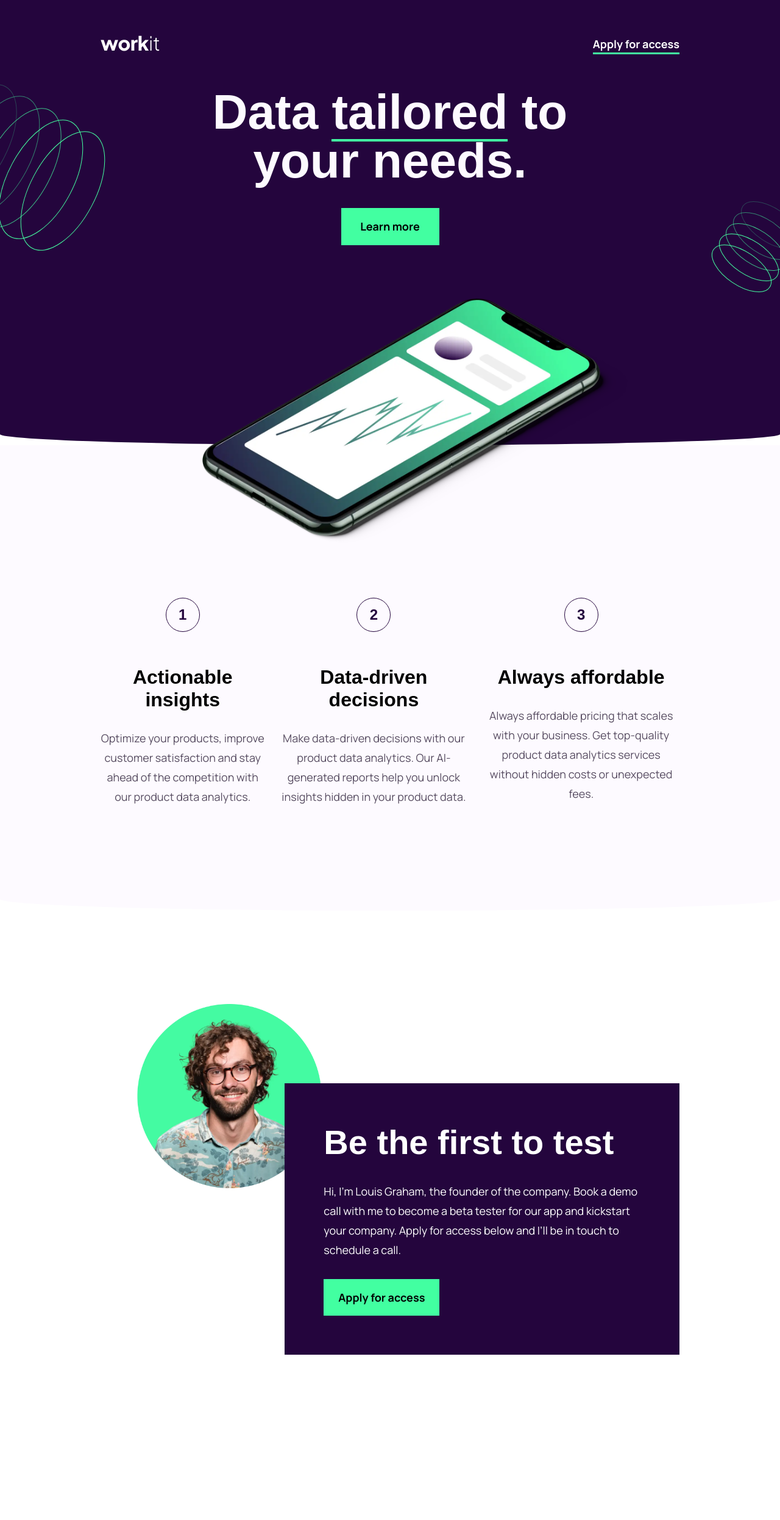
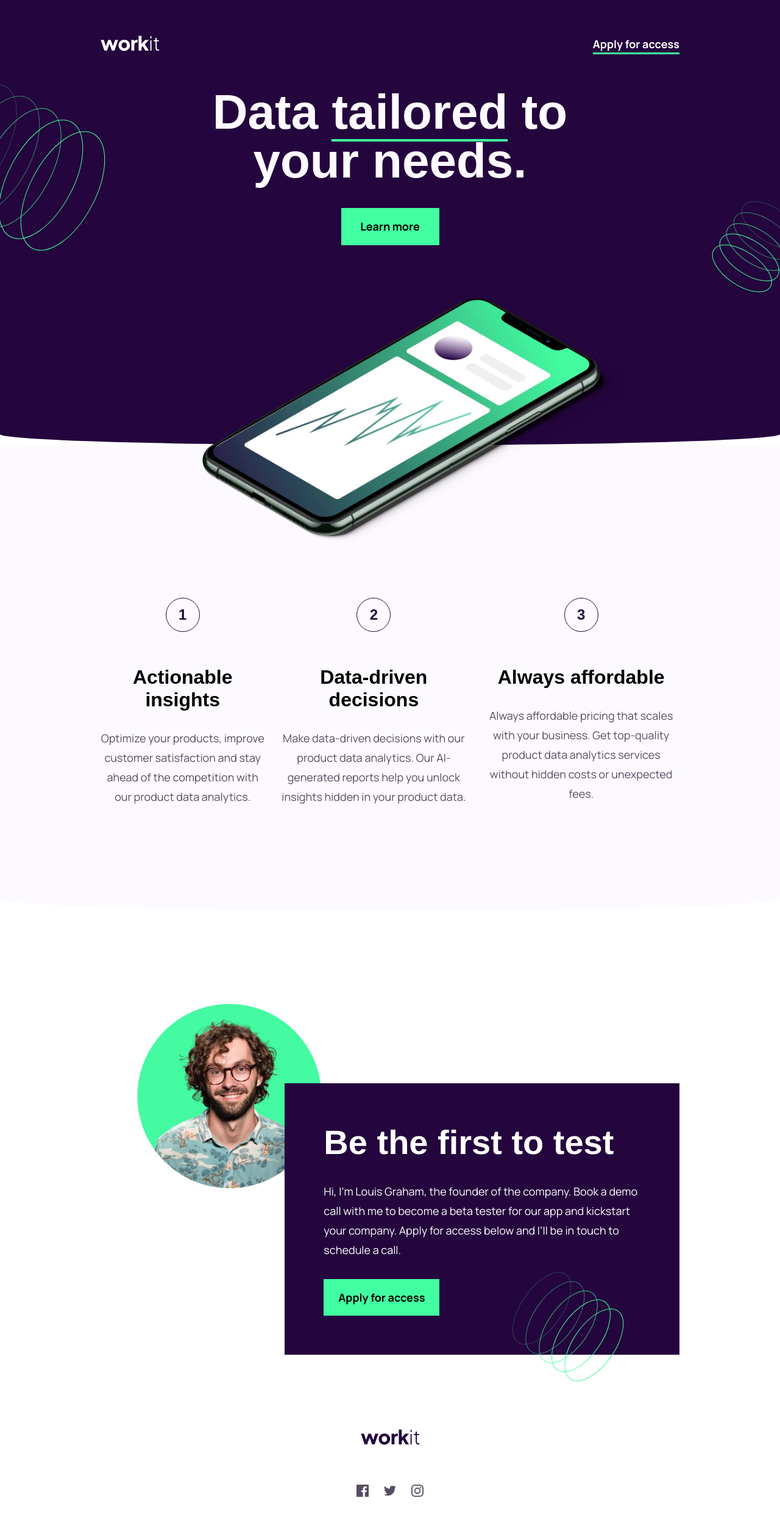
Before and after one commit to rafalolszak/workit-landing-page, a plain HTML site: page index.html in a window 1280 px wide. Shown: the top 2492 px of the page at 61% size. Before the commit the page ends 2343 px from the top, so only its background shows below. Drawn offline with Linux system fonts and the light colour scheme; a web font is replaced by a local one.

Commit message:
Add files via upload

```diff
--- a/index.html
+++ b/index.html
@@ -10,8 +10,8 @@
 <body>
 
   <header>
-    <img class="bg-pattern-1" src="assets/images/bg-pattern-1.svg" alt="">
-    <img class="bg-pattern-2" src="assets/images/bg-pattern-2.svg" alt="">
+    <img class="bg-pattern-1" src="assets/images/bg-pattern-1.svg" alt="bg-pattern-1">
+    <img class="bg-pattern-2" src="assets/images/bg-pattern-2.svg" alt="bg-pattern-2">
     <div class="container">
       <nav>
         <div class="logo">
@@ -65,7 +65,18 @@
         <h2 class="founder-tittle">Be the first to test</h2>
         <p class="founder-description">Hi, I'm Louis Graham, the founder of the company. Book a demo call with me to become a beta tester for our app and kickstart your company. Apply for access below and I’ll be in touch to schedule a call.</p>
         <button class="cta-button">Apply for access</button>
+        <img class="bg-pattern-3" src="assets/images/bg-pattern-3.svg" alt="bg-pattern-3">
       </div>
+    </div>
+
+    <div class="logo-footer">
+      <img src="assets/images/logo-dark.svg" alt="logo-footer">
+    </div>
+
+    <div class="social-icons">
+      <img src="assets/images/icon-facebook.svg" alt="icon-facebook">
+      <img src="assets/images/icon-twitter.svg" alt="icon-twitter">
+      <img src="assets/images/icon-instagram.svg" alt="icon-instagram">
     </div>
   </footer>
   <!-- Apply for access
--- a/style.css
+++ b/style.css
@@ -61,6 +61,8 @@ html{
 body{
     font-family: 'Manrope', sans-serif;
     font-size: var(--fs-body);
+    width: 100vw;
+    min-height: 100vh;
 
 
 }
@@ -79,7 +81,9 @@ header .bg-pattern-1{
 
 header .bg-pattern-2{
     position: absolute;
-    right: -48px;
+    /* right: -48px; */
+    right: 0;
+    transform: translateX(28%);
     top:314px;
 }
 
@@ -136,7 +140,7 @@ nav button:hover{
     height: 6.1rem;
 }
 
-.banner-button:hover{
+.cta-button:hover{
     color: var(--clr-accent-100);
     background: none;
     border: 2px solid var(--clr-accent-100);
@@ -197,6 +201,10 @@ main .container{
 
 /* footer section */
 
+footer{
+    padding-bottom: 11rem;
+}
+
 footer .container{
     display: flex;
     padding-top: 28.3rem;
@@ -215,6 +223,7 @@ footer .container{
     background-color: var(--clr-primary-100);
     height: 100%;
     padding: 6.4rem;
+    position: relative;
 
 }
 
@@ -239,6 +248,29 @@ footer .container{
     height: 6rem;
 }
 
+.founder .bg-pattern-3{
+    position: absolute;
+    right:72px;
+    bottom: -60px;
+
+}
+
+.logo-footer{
+   text-align: center;
+}
+
+.social-icons{
+    display: flex;
+    justify-content: center;
+    gap:2.5rem;
+    margin-top: 6rem;
+
+}
+
+.social-icons img:hover{
+    color: var(--clr-primary-100);
+    cursor: pointer;
+}
 
 
 
@@ -283,8 +315,9 @@ footer .container{
 
     header .bg-pattern-2{
         position: absolute;
-        right: -100px;
+        right: 0;
         top: 314px;
+        transform: translateX(35%);
     }
 
     .cta-button{
@@ -337,6 +370,7 @@ footer .container{
 
     .founder{
         padding: 5.6rem;
+
     }
 
     .founder-tittle{
@@ -352,12 +386,19 @@ footer .container{
         height: 5.5rem;
     }
 
+    .founder .bg-pattern-3{
+        position: absolute;
+        right:10px;
+        bottom: -110px;
+
+    }
+
 
 
 }
 
 
-@media only screen and (max-width: 700px) {
+@media only screen and (max-width: 760px) {
 
     :root{
         --fs-heading-900: 5rem;
@@ -429,6 +470,11 @@ footer .container{
 
     }
 
+    footer{
+        padding-bottom: 6rem;
+    }
+
+
     footer .container{
         flex-direction: column;
         padding-left: 3.2rem;
@@ -459,4 +505,10 @@ footer .container{
     .founder-description{
         padding-bottom: 2.4rem;
     }
+
+    .founder .bg-pattern-3{
+        display: none;
+
+    }
+
 }
```
